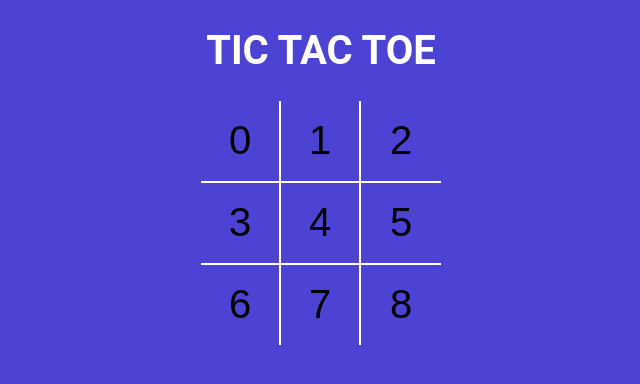
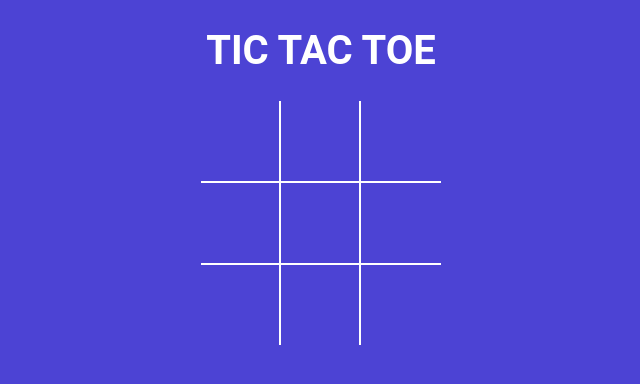
Before and after one commit to xiibrightside/tictactoe, a React (Vite) app: page / in a window 1280 px wide. Shown: the top 384 px of the page, without its empty margins (319-959 px from the left). Built offline with nearby package versions, Linux system fonts and the light colour scheme; the HTML template or start-up script is replaced by a standard one.

Commit message:
added state and events

```diff
--- a/src/components/Board.jsx
+++ b/src/components/Board.jsx
@@ -1,23 +1,50 @@
-import React from 'react';
+import React, { useState } from 'react';
 import Square from './Square';
 
 const Board = () => {
+  const [board, setBoard] = useState(Array(9).fill(null));
+  const [isXNext, setIsXNext] = useState(false);
+
+  const handleSquareClick = position => {
+    if (board[position]) {
+      return;
+    }
+    setBoard(prev => {
+      return prev.map((square, pos) => {
+        if (pos === position) {
+          return isXNext ? 'X' : 'O';
+        }
+        return square;
+      });
+    });
+    setIsXNext(prev => !prev);
+  };
+
+  const renderSquare = position => {
+    return (
+      <Square
+        value={board[position]}
+        onClick={() => handleSquareClick(position)}
+      />
+    );
+  };
+
   return (
     <div className="board">
       <div className="board-row">
-        <Square value={0} />
-        <Square value={1} />
-        <Square value={2} />
+        {renderSquare(0)}
+        {renderSquare(1)}
+        {renderSquare(2)}
       </div>
       <div className="board-row">
-        <Square value={3} />
-        <Square value={4} />
-        <Square value={5} />
+        {renderSquare(3)}
+        {renderSquare(4)}
+        {renderSquare(5)}
       </div>
       <div className="board-row">
-        <Square value={6} />
-        <Square value={7} />
-        <Square value={8} />
+        {renderSquare(6)}
+        {renderSquare(7)}
+        {renderSquare(8)}
       </div>
     </div>
   );
--- a/src/components/Square.jsx
+++ b/src/components/Square.jsx
@@ -1,8 +1,8 @@
 import React from 'react';
 
-const Square = ({ value }) => {
+const Square = ({ value, onClick }) => {
   return (
-    <button type="button" className="square">
+    <button type="button" className="square" onClick={onClick}>
       {value}
     </button>
   );
```
